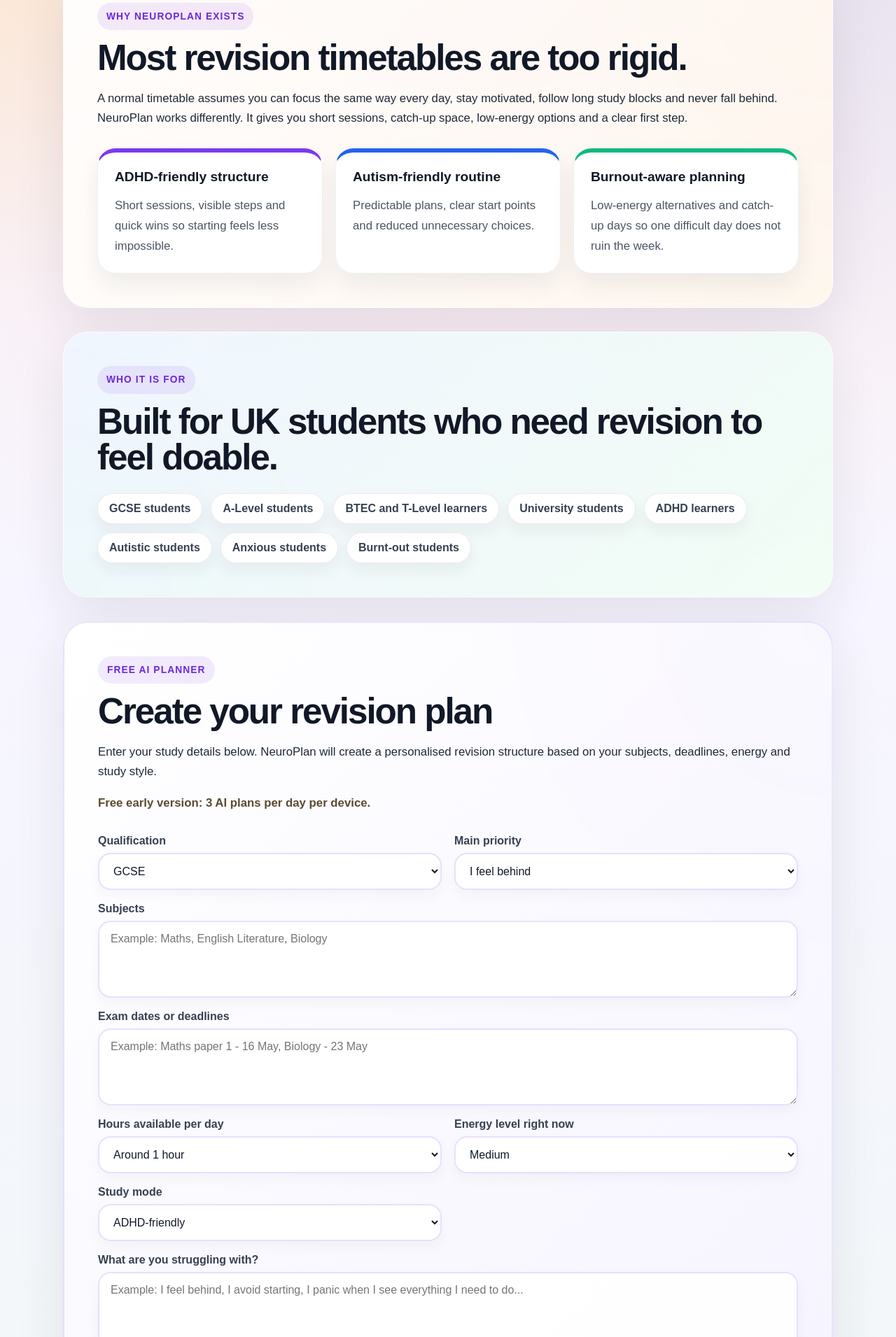
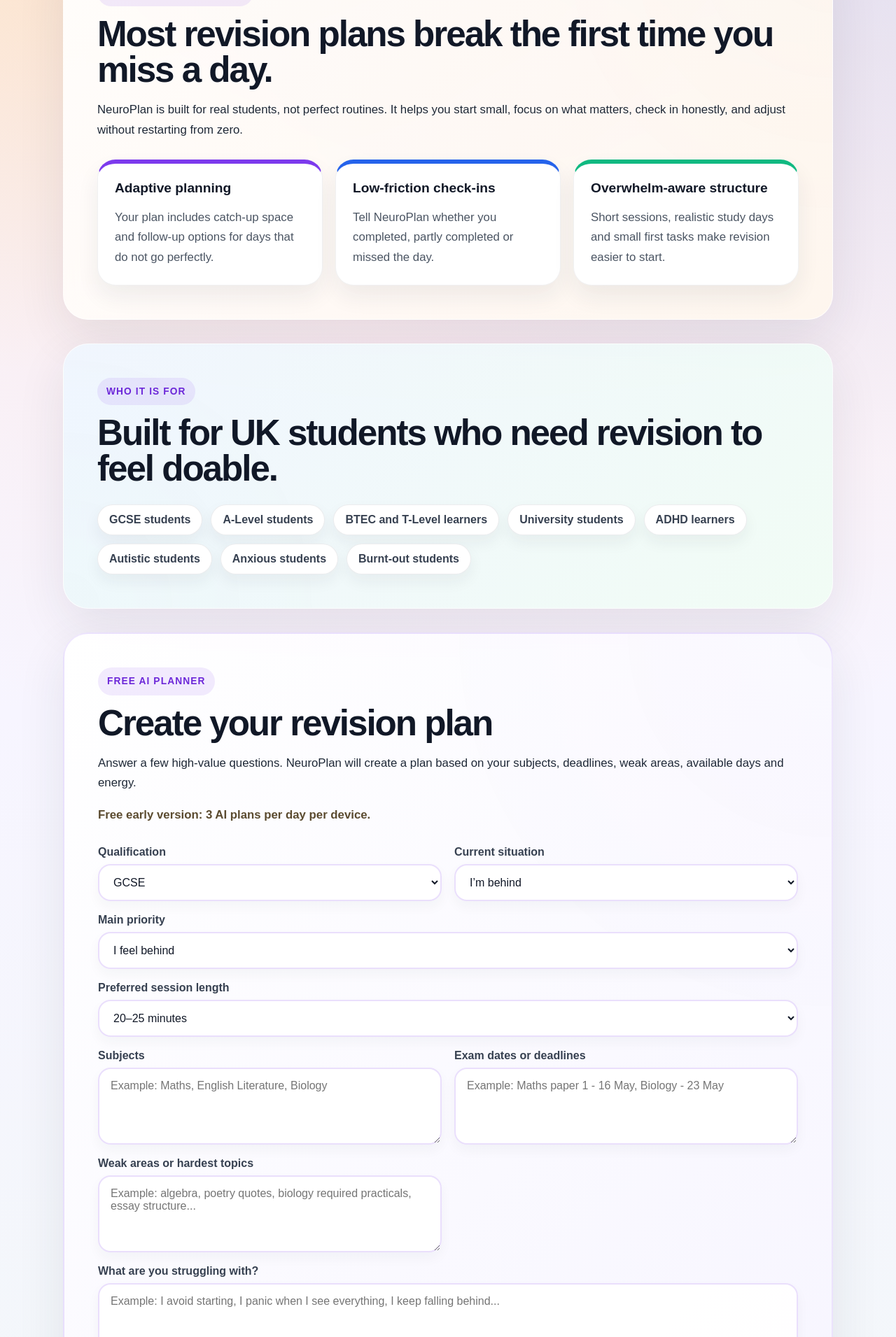
Before and after one commit to ZimraanMcc/neuroplanstudy, a Next.js app: page / in a window 1280 px wide. Shown: the part 880-2791 px from the top of the page at 70% size. Built offline with nearby package versions, Linux system fonts and the light colour scheme.

Commit message:
Add adaptive check-in planner

```diff
--- a/app/page.jsx
+++ b/app/page.jsx
@@ -4,21 +4,29 @@
 
 export default function HomePage() {
   const DAILY_LIMIT = 3;
+  const DAYS = ["Mon", "Tue", "Wed", "Thu", "Fri", "Sat", "Sun"];
 
   const [form, setForm] = useState({
     qualification: "GCSE",
     subjects: "",
     examDates: "",
+    weakAreas: "",
     hoursPerDay: "1",
+    availableDays: ["Mon", "Tue", "Wed", "Thu", "Fri"],
+    sessionLength: "20–25 minutes",
     energy: "Medium",
     studyStyle: "ADHD-friendly",
     struggles: "",
     priority: "I feel behind",
+    currentSituation: "I’m behind",
+    adjustmentStyle: "Make it easier",
   });
 
   const [plan, setPlan] = useState("");
   const [isLoading, setIsLoading] = useState(false);
   const [errorMessage, setErrorMessage] = useState("");
+  const [followUpMessage, setFollowUpMessage] = useState("");
+  const [checkIns, setCheckIns] = useState([]);
 
   function updateForm(field, value) {
     setForm((current) => ({
@@ -27,10 +35,24 @@
     }));
   }
 
+  function toggleDay(day) {
+    setForm((current) => {
+      const alreadySelected = current.availableDays.includes(day);
+
+      return {
+        ...current,
+        availableDays: alreadySelected
+          ? current.availableDays.filter((item) => item !== day)
+          : [...current.availableDays, day],
+      };
+    });
+  }
+
   async function generatePlan() {
     setIsLoading(true);
     setErrorMessage("");
     setPlan("");
+    setFollowUpMessage("");
 
     const today = new Date().toISOString().split("T")[0];
     const usageKey = "neuroplan_daily_usage";
@@ -67,7 +89,17 @@
       savedUsage.count += 1;
       localStorage.setItem(usageKey, JSON.stringify(savedUsage));
 
+      const savedPlan = {
+        createdAt: new Date().toISOString(),
+        form,
+        plan: data.plan,
+        checkIns: [],
+      };
+
+      localStorage.setItem("neuroplan_current_plan", JSON.stringify(savedPlan));
+
       setPlan(data.plan);
+      setCheckIns([]);
     } catch (error) {
       setErrorMessage(
         "Sorry, NeuroPlan could not generate a plan right now. Please try again in a moment."
@@ -91,6 +123,9 @@
 Qualification: ${form.qualification}
 Subjects: ${form.subjects || "Not provided"}
 Exam dates/deadlines: ${form.examDates || "Not provided"}
+Weak areas: ${form.weakAreas || "Not provided"}
+Study days: ${form.availableDays.join(", ")}
+Session length: ${form.sessionLength}
 Study mode: ${form.studyStyle}
 Energy level: ${form.energy}
 
@@ -115,6 +150,54 @@
 
   function printPlan() {
     window.print();
+  }
+
+  function checkIn(status) {
+    const today = new Date().toISOString().split("T")[0];
+
+    const newCheckIn = {
+      date: today,
+      status,
+    };
+
+    const updatedCheckIns = [...checkIns, newCheckIn];
+    setCheckIns(updatedCheckIns);
+
+    const savedPlan = JSON.parse(
+      localStorage.getItem("neuroplan_current_plan") || "{}"
+    );
+
+    localStorage.setItem(
+      "neuroplan_current_plan",
+      JSON.stringify({
+        ...savedPlan,
+        checkIns: updatedCheckIns,
+      })
+    );
+
+    if (status === "completed") {
+      setFollowUpMessage(
+        "Good work — today counts. Tomorrow, keep the same plan but avoid adding extra pressure. Consistency matters more than doing everything perfectly."
+      );
+    }
+
+    if (status === "some") {
+      setFollowUpMessage(
+        "That still counts. Tomorrow, reduce the first task slightly and start with the subject or topic that feels most urgent. Do not restart the whole plan."
+      );
+    }
+
+    if (status === "missed") {
+      setFollowUpMessage(
+        "No reset needed. Tomorrow, ignore anything non-urgent and do one small recovery session first. Pick the weakest or closest-deadline task and do 10–20 minutes."
+      );
+    }
+
+    if (status === "easier") {
+      setFollowUpMessage(
+        "Switch to low-energy mode tomorrow: one short session, one tiny task, and no guilt. The aim is to keep the habit alive, not to force a full revision day."
+      );
+    }
   }
 
   function renderPlan() {
@@ -164,12 +247,12 @@
       <section className="hero">
         <p className="tagline">NeuroPlan Study</p>
 
-        <h1>Revision planning for overwhelmed students.</h1>
+        <h1>Revision planning that adapts when life happens.</h1>
 
         <p className="subtitle">
           Build a calm, realistic revision plan for GCSEs, A-Levels, BTECs and
-          university work. Designed for students who struggle with overwhelm,
-          ADHD, autism, anxiety, burnout or simply getting started.
+          university work. Check in with your plan, track progress and adjust
+          when you fall behind.
         </p>
 
         <div className="buttons">
@@ -189,38 +272,37 @@
       <section className="section introSection" id="how-it-works">
         <div>
           <p className="sectionLabel">Why NeuroPlan exists</p>
-          <h2>Most revision timetables are too rigid.</h2>
+          <h2>Most revision plans break the first time you miss a day.</h2>
         </div>
 
         <p>
-          A normal timetable assumes you can focus the same way every day, stay
-          motivated, follow long study blocks and never fall behind. NeuroPlan
-          works differently. It gives you short sessions, catch-up space,
-          low-energy options and a clear first step.
+          NeuroPlan is built for real students, not perfect routines. It helps
+          you start small, focus on what matters, check in honestly, and adjust
+          without restarting from zero.
         </p>
 
         <div className="cards">
           <div className="card">
-            <h3>ADHD-friendly structure</h3>
+            <h3>Adaptive planning</h3>
             <p>
-              Short sessions, visible steps and quick wins so starting feels
-              less impossible.
+              Your plan includes catch-up space and follow-up options for days
+              that do not go perfectly.
             </p>
           </div>
 
           <div className="card">
-            <h3>Autism-friendly routine</h3>
+            <h3>Low-friction check-ins</h3>
             <p>
-              Predictable plans, clear start points and reduced unnecessary
-              choices.
+              Tell NeuroPlan whether you completed, partly completed or missed
+              the day.
             </p>
           </div>
 
           <div className="card">
-            <h3>Burnout-aware planning</h3>
+            <h3>Overwhelm-aware structure</h3>
             <p>
-              Low-energy alternatives and catch-up days so one difficult day
-              does not ruin the week.
+              Short sessions, realistic study days and small first tasks make
+              revision easier to start.
             </p>
           </div>
         </div>
@@ -247,9 +329,8 @@
         <h2>Create your revision plan</h2>
 
         <p>
-          Enter your study details below. NeuroPlan will create a personalised
-          revision structure based on your subjects, deadlines, energy and study
-          style.
+          Answer a few high-value questions. NeuroPlan will create a plan based
+          on your subjects, deadlines, weak areas, available days and energy.
         </p>
 
         <p
@@ -280,6 +361,21 @@
           </label>
 
           <label>
+            Current situation
+            <select
+              value={form.currentSituation}
+              onChange={(e) => updateForm("currentSituation", e.target.value)}
+            >
+              <option>I’m starting from scratch</option>
+              <option>I’ve done some revision</option>
+              <option>I’m behind</option>
+              <option>My exam/deadline is soon</option>
+              <option>I need a reset plan</option>
+              <option>I need to stay consistent</option>
+            </select>
+          </label>
+
+          <label>
             Main priority
             <select
               value={form.priority}
@@ -291,6 +387,19 @@
               <option>I have exams soon</option>
               <option>I feel burnt out</option>
               <option>I need structure</option>
+            </select>
+          </label>
+
+          <label>
+            Preferred session length
+            <select
+              value={form.sessionLength}
+              onChange={(e) => updateForm("sessionLength", e.target.value)}
+            >
+              <option>10–15 minutes</option>
+              <option>20–25 minutes</option>
+              <option>30–45 minutes</option>
+              <option>60 minutes</option>
             </select>
           </label>
 
@@ -313,7 +422,25 @@
           </label>
 
           <label>
-            Hours available per day
+            Weak areas or hardest topics
+            <textarea
+              placeholder="Example: algebra, poetry quotes, biology required practicals, essay structure..."
+              value={form.weakAreas}
+              onChange={(e) => updateForm("weakAreas", e.target.value)}
+            />
+          </label>
+
+          <label>
+            What are you struggling with?
+            <textarea
+              placeholder="Example: I avoid starting, I panic when I see everything, I keep falling behind..."
+              value={form.struggles}
+              onChange={(e) => updateForm("struggles", e.target.value)}
+            />
+          </label>
+
+          <label>
+            Hours available per study day
             <select
               value={form.hoursPerDay}
               onChange={(e) => updateForm("hoursPerDay", e.target.value)}
@@ -351,16 +478,71 @@
           </label>
 
           <label>
-            What are you struggling with?
-            <textarea
-              placeholder="Example: I feel behind, I avoid starting, I panic when I see everything I need to do..."
-              value={form.struggles}
-              onChange={(e) => updateForm("struggles", e.target.value)}
-            />
+            If I fall behind, NeuroPlan should
+            <select
+              value={form.adjustmentStyle}
+              onChange={(e) => updateForm("adjustmentStyle", e.target.value)}
+            >
+              <option>Make it easier</option>
+              <option>Keep me on track</option>
+              <option>Prioritise urgent tasks</option>
+              <option>Give me a low-energy version</option>
+            </select>
           </label>
 
+          <div
+            style={{
+              gridColumn: "span 2",
+              background: "rgba(255, 255, 255, 0.7)",
+              border: "2px solid rgba(124, 58, 237, 0.12)",
+              borderRadius: "20px",
+              padding: "18px",
+            }}
+          >
+            <p
+              style={{
+                marginTop: 0,
+                fontWeight: 900,
+                color: "#374151",
+              }}
+            >
+              Which days can you realistically study?
+            </p>
+
+            <div
+              style={{
+                display: "flex",
+                flexWrap: "wrap",
+                gap: "10px",
+              }}
+            >
+              {DAYS.map((day) => (
+                <button
+                  key={day}
+                  type="button"
+                  onClick={() => toggleDay(day)}
+                  style={{
+                    padding: "10px 14px",
+                    borderRadius: "999px",
+                    border: "none",
+                    fontWeight: 900,
+                    cursor: "pointer",
+                    color: form.availableDays.includes(day)
+                      ? "white"
+                      : "#374151",
+                    background: form.availableDays.includes(day)
+                      ? "linear-gradient(135deg, #7c3aed, #2563eb)"
+                      : "white",
+                  }}
+                >
+                  {day}
+                </button>
+              ))}
+            </div>
+          </div>
+
           <button type="button" onClick={generatePlan} disabled={isLoading}>
-            {isLoading ? "Creating your plan..." : "Generate my AI plan"}
+            {isLoading ? "Creating your plan..." : "Generate my adaptive plan"}
           </button>
         </div>
 
@@ -391,9 +573,77 @@
               <span>{form.qualification}</span>
               <span>{form.studyStyle}</span>
               <span>{form.energy} energy</span>
+              <span>{form.sessionLength}</span>
             </div>
 
             <div className="planContent">{renderPlan()}</div>
+
+            <div
+              style={{
+                marginTop: "22px",
+                background: "white",
+                color: "#111827",
+                borderRadius: "22px",
+                padding: "22px",
+              }}
+            >
+              <p className="sectionLabel">Today’s check-in</p>
+              <h3>How did today go?</h3>
+
+              <p>
+                NeuroPlan saves this check-in on this device and gives you a
+                simple next-step adjustment.
+              </p>
+
+              <div
+                style={{
+                  display: "flex",
+                  flexWrap: "wrap",
+                  gap: "10px",
+                  marginTop: "14px",
+                }}
+              >
+                <button type="button" onClick={() => checkIn("completed")}>
+                  I completed today
+                </button>
+                <button type="button" onClick={() => checkIn("some")}>
+                  I did some
+                </button>
+                <button type="button" onClick={() => checkIn("missed")}>
+                  I missed it
+                </button>
+                <button type="button" onClick={() => checkIn("easier")}>
+                  I need an easier day
+                </button>
+              </div>
+
+              {followUpMessage && (
+                <p
+                  style={{
+                    marginTop: "18px",
+                    background: "#f5f3ff",
+                    color: "#4c1d95",
+                    padding: "16px",
+                    borderRadius: "16px",
+                    fontWeight: 800,
+                  }}
+                >
+                  {followUpMessage}
+                </p>
+              )}
+
+              {checkIns.length > 0 && (
+                <p
+                  style={{
+                    marginTop: "12px",
+                    color: "#4b5563",
+                    fontWeight: 700,
+                  }}
+                >
+                  Check-ins saved on this device: {checkIns.length}
+                </p>
+              )}
+            </div>
           </div>
         )}
       </section>
```
